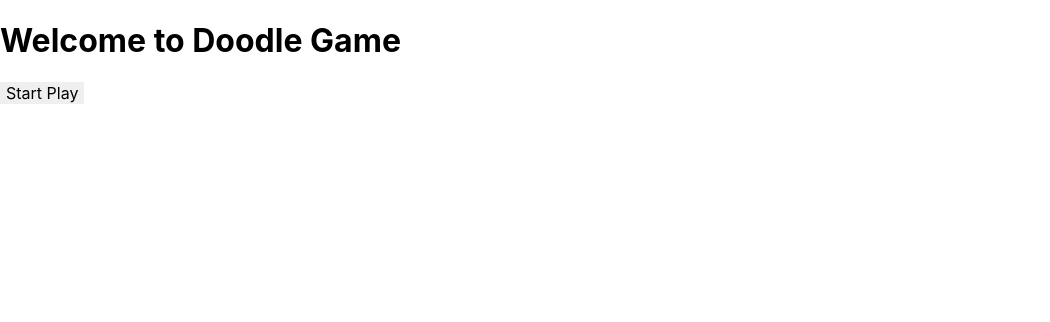
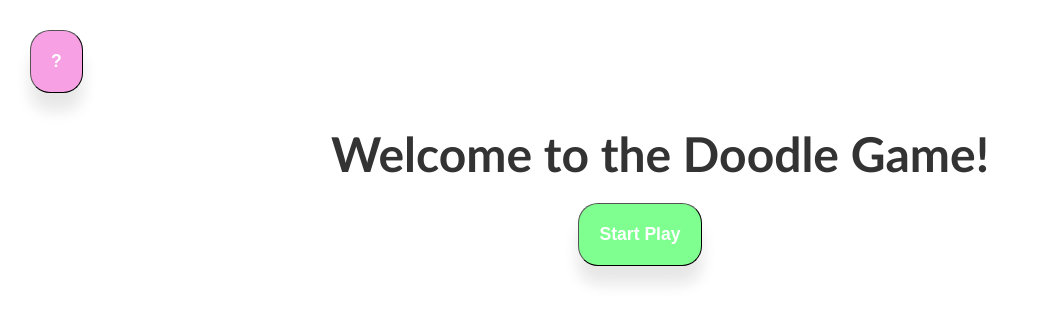
Before and after one commit to lielbsh/doodle-game, a React (Create React App) app in the folder client/: page / in a window 1280 px wide. Shown: the top 322 px of the page, without its empty margins (0-1050 px from the left). Built offline with nearby package versions, Linux system fonts and the light colour scheme.

Commit message:
Implementing CSS styling

```diff
--- a/client/package.json
+++ b/client/package.json
@@ -11,8 +11,10 @@
     "@types/jest": "^27.5.2",
     "@types/node": "^16.18.126",
     "autoprefixer": "^10.4.20",
+    "lucide-react": "^0.475.0",
     "react": "^19.0.0",
     "react-dom": "^19.0.0",
+    "react-icons": "^5.5.0",
     "react-router-dom": "^7.1.5",
     "react-scripts": "5.0.1",
     "typescript": "^4.9.5",
--- a/client/src/App.css
+++ b/client/src/App.css
@@ -1,33 +1,61 @@
-.App {
+h1, h2, h3, p {
+  margin: 0;
+  padding: 0;
   text-align: center;
 }
 
-.App-logo {
-  height: 40vmin;
-  pointer-events: none;
+header {
+  width: 100%;
+  padding: 20px;
+  background-color: inherit;
+  display: flex;
+  justify-content: space-between;
 }
 
-@media (prefers-reduced-motion: no-preference) {
-  .App-logo {
-    animation: App-logo-spin infinite 20s linear;
-  }
+button {
+  transition: all 0.3s ease;
+  cursor: pointer;
+  outline: none;
+  font-family: inherit;
 }
 
-.App-header {
-  background-color: #282c34;
-  min-height: 100vh;
-  display: flex;
-  flex-direction: column;
-  align-items: center;
-  justify-content: center;
-  font-size: calc(10px + 2vmin);
-  color: white;
+button:hover {
+  transform: translateY(-3px);
+}
+
+button:active {
+  transform: translateY(2px);
 }
 
 .App-link {
   color: #61dafb;
 }
 
+.container {
+  width: 100%;
+  margin: 0 auto;
+  padding: 20px;
+  display: flex;
+  justify-content: center;
+}
+
+footer {
+  padding: 10px 20px;
+  text-align: center;
+  background-color: #333;
+  color: white;
+}
+
+
+.App-logo {
+  height: 40vmin;
+  pointer-events: none;
+}
+@media (prefers-reduced-motion: no-preference) {
+  .App-logo {
+    animation: App-logo-spin infinite 20s linear;
+  }
+}
 @keyframes App-logo-spin {
   from {
     transform: rotate(0deg);
--- a/client/src/components/Canvas.tsx
+++ b/client/src/components/Canvas.tsx
@@ -40,8 +40,8 @@ const Canvas: React.FC<CanvasProps> = ({
   useEffect(() => {
     if (canvasRef.current) {
       const canvas = canvasRef.current;
-      canvas.width = 800;
-      canvas.height = 500;
+      canvas.width = 1200;
+      canvas.height = 600;
       const ctx = canvas.getContext("2d");
       if (ctx) {
         ctx.lineWidth = 2;
@@ -154,15 +154,23 @@ const Canvas: React.FC<CanvasProps> = ({
     <>
       <canvas
         ref={canvasRef}
+        className={`canvas ${
+          gameState === "DRAWING"
+            ? "drawing-phase"
+            : gameState === "GUESSING_PHASE"
+            ? "guessing-phase"
+            : ""
+        }`}
         style={{
-          border: "1px solid black",
           cursor: gameState === "DRAWING" ? "crosshair" : "default",
+          display: "block",
+          background: "white",
         }}
         onMouseDown={startDrawing}
         onMouseMove={draw}
         onMouseUp={stopDrawing}
         onMouseLeave={stopDrawing}
-        width={800}
+        width={1200}
         height={500}
       />
     </>
--- a/client/src/components/GuessEntry.tsx
+++ b/client/src/components/GuessEntry.tsx
@@ -40,15 +40,20 @@ const GuessInput: React.FC<GuessInputProps> = ({ setTimeLeft, time }) => {
   };
 
   return (
-    <div>
+    <div className="guess-container">
       <input
+        className="guess-input"
         type="text"
         value={guess}
         onChange={(e) => setGuess(e.target.value)}
         placeholder="Enter your guess..."
         disabled={hasSubmitted} // Prevents further input after submission
       />
-      <button onClick={handleGuessSubmit} disabled={hasSubmitted}>
+      <button
+        className="guess-button"
+        onClick={handleGuessSubmit}
+        disabled={hasSubmitted}
+      >
         {hasSubmitted ? "Guess Submitted" : "Submit Guess"}
       </button>
     </div>
--- a/client/src/components/HomePage.tsx
+++ b/client/src/components/HomePage.tsx
@@ -1,6 +1,8 @@
 import React, { useState } from "react";
 import { useNavigate } from "react-router-dom";
 import NameEntryModal from "../components/NameEntry";
+import "../styles/HomePage.css";
+import { X } from "lucide-react";
 
 const HomePage: React.FC = () => {
   const [isModalOpen, setIsModalOpen] = useState(false);
@@ -11,9 +13,25 @@ const HomePage: React.FC = () => {
 
   return (
     <div>
-      <h1>Welcome to Doodle Game</h1>
-      {!isModalOpen && <button onClick={openModal}>Start Play</button>}
-      {isModalOpen && <NameEntryModal onClose={() => setIsModalOpen(false)} />}
+      <header className="app-header">
+        <button className="button bn-pink">?</button>
+      </header>
+      <main>
+        <div className="headline">
+          <h1>Welcome to the Doodle Game!</h1>
+        </div>
+        <div className="container">
+          {!isModalOpen && (
+            <button className="button bn-green" onClick={openModal}>
+              Start Play
+            </button>
+          )}
+
+          {isModalOpen && (
+            <NameEntryModal onClose={() => setIsModalOpen(false)} />
+          )}
+        </div>
+      </main>
     </div>
   );
 };
--- a/client/src/components/NameEntry.tsx
+++ b/client/src/components/NameEntry.tsx
@@ -1,6 +1,7 @@
 import React, { useState } from "react";
 import { useNavigate } from "react-router-dom";
 import { Player } from "../models/Player";
+import { Check, X } from "lucide-react";
 
 interface NameEntryModalProps {
   onClose: () => void;
@@ -19,15 +20,19 @@ const NameEntryModal: React.FC<NameEntryModalProps> = ({ onClose }) => {
 
   return (
     <div className="modal">
-      <h2>Enter Your Name</h2>
       <input
         type="text"
         value={nameInput}
         onChange={(e) => setNameInput(e.target.value)}
         placeholder="Your name"
+        onKeyDown={(e) => e.key === "Enter" && handleConfirmName()}
       />
-      <button onClick={handleConfirmName}>Confirm</button>
-      <button onClick={onClose}>Cancel</button>
+      <button type="submit" onClick={handleConfirmName} className="confirm-btn">
+        <Check size={18} />
+      </button>
+      <button onClick={() => onClose()} className="cancel-btn">
+        <X size={18} />
+      </button>
     </div>
   );
 };
--- a/client/src/index.css
+++ b/client/src/index.css
@@ -1,18 +1,16 @@
+* {
+  margin: 0;
+  padding: 0;
+  box-sizing: border-box;
+}
+
 body {
-  margin: 0;
-  font-family: -apple-system, BlinkMacSystemFont, 'Segoe UI', 'Roboto', 'Oxygen',
+  font-family: 'Arial', sans-serif,-apple-system, BlinkMacSystemFont, 'Segoe UI', 'Roboto', 'Oxygen',
     'Ubuntu', 'Cantarell', 'Fira Sans', 'Droid Sans', 'Helvetica Neue',
     sans-serif;
   -webkit-font-smoothing: antialiased;
   -moz-osx-font-smoothing: grayscale;
+  background-color: #ffffff;
+  color: #333;
+  flex-direction: column;
 }
-
-button {
-  cursor: pointer;
-  border: none;
-}
-
-input, button, textarea {
-  font-family: inherit;
-  font-size: inherit;
-}
--- a/client/src/models/RoundResult.ts
+++ b/client/src/models/RoundResult.ts
@@ -3,5 +3,4 @@ export interface RoundResult{
     guessedWord: string,
     isCorrect: boolean,
     score: number,
-    round: number,
 }
--- a/client/src/styles/GamePage.css
+++ b/client/src/styles/GamePage.css
@@ -0,0 +1,172 @@
+/* Header */
+.game-header {
+    display: flex;
+    flex-direction: column;
+    align-items: center;
+    padding: 20px;
+    background-color: #f4cd0a;
+    border-bottom: 5px solid #fc6daf;
+    font-family: 'Comic Sans MS', cursive;
+    width: 100%;
+  }
+
+.row {
+    display: flex;
+    justify-content: space-between;
+    width: 100%;
+}
+
+.player-info {
+    align-items: start;
+    display: flex;
+    flex-direction: column;
+    gap: 8px;
+    width: 120px;
+}
+
+.timer {
+    background-color: white;
+    padding: 10px;
+    border: 2px solid #211e19;
+    border-radius: 8px;
+    font-size: 2rem;
+    font-weight: bold;
+    text-align: center;
+    width: 150px;
+    height: 80px;
+    box-shadow: 0 5px 0 #fc6daf;
+}
+
+.headline {
+    display: flex;
+    justify-content: center;
+    text-align: center;
+    margin-top: 10px;
+    font-size: 1.5rem;
+    height: 40px;
+
+    align-items: center;
+    justify-content: center;
+    transform: translateX(20px);
+    transition: all 0.3s ease;
+}
+
+.fixed-text {
+    font-size: 1.5rem;
+    font-weight: bold;
+    text-align: center;
+}
+
+.game-box {
+    padding: 16px;
+}
+
+.waiting-message {
+    font-size: 1.8rem;
+    color: #211e19;
+    padding: 40px;
+
+}
+
+.round {
+    color: #606060;
+    font-size: 1.4rem;
+}
+
+/* Canvas styling */
+canvas {
+    margin-top: 10px;
+    border-radius: 16px;
+    background-color: white;
+    border: 2px solid black;
+}
+
+.canvas.drawing-phase {
+    border-color: #212121;
+}
+
+.canvas.guessing-phase {
+    border-color: #ffcc00;
+}
+
+/* Guess input */
+.guess-container {
+    display: flex;
+    align-items: center;
+
+    animation: inputAppears 1s forwards;
+  }
+
+.guess-input {
+    font-family: 'Comic Sans MS', sans-serif;
+    font-size: 18px;
+    padding: 12px 18px;
+    border: 2px solid #ffcc00;
+    border-radius: 16px;
+    background: #fff9e5;
+    color: #333;
+    width: 300px;
+    transition: all 0.3s ease;
+    box-shadow: 0 5px 15px rgba(255, 204, 0, 0.2);
+    outline: none;
+    animation: inputAnimation 1s ease-out infinite;
+  }
+
+/* Animation for the input appearing */
+@keyframes inputAppears {
+    0% {
+        opacity: 0;
+        transform: translateY(20px);
+    }
+    100% {
+        opacity: 1;
+        transform: translateY(0);
+    }
+}
+
+.guess-input:focus {
+    border-color: #ff9800;
+    box-shadow: 0 5px 15px rgba(255, 152, 0, 0.5);
+    transform: scale(1.05);
+  }
+
+  /* Input disabled state */
+.guess-input:disabled {
+    background: #e0e0e0;
+    cursor: not-allowed;
+  }
+
+  /* Button styling */
+.guess-button {
+    font-family: 'Comic Sans MS', sans-serif;
+    font-size: 18px;
+    padding: 12px 24px;
+    background: #fc6daf;
+    color: white;
+    border: none;
+    border-radius: 50px;
+    cursor: pointer;
+    box-shadow: 0 5px 15px rgba(252, 109, 175, 0.4);
+    transition: all 0.3s ease;
+    outline: none;
+    margin-left: 10px;
+    width: 200px;
+  }
+
+  /* Button hover effect */
+.guess-button:hover {
+    background: #f9a7d4;
+    transform: translateY(-5px);
+  }
+
+  /* Button disabled state */
+.guess-button:disabled {
+    background: #e0e0e0;
+    cursor: not-allowed;
+    box-shadow: none;
+  }
+
+  /* Button active state */
+.guess-button:active {
+    transform: translateY(2px);
+  }
--- /dev/null
+++ b/client/src/styles/HomePage.css
@@ -0,0 +1,68 @@
+
+.headline {
+   text-size-adjust: 50px;
+   font-family:'Trebuchet MS', 'Lucida Sans Unicode', 'Lucida Grande', 'Lucida Sans', Arial, sans-serif
+}
+
+.button {
+    display: flex;
+    align-items: center;
+    padding: 20px;
+    box-shadow: 0px 18px 15px rgba(30, 17, 17, 0.1);
+    font-size: 1.1rem;
+    font-weight: bold;
+    color: white;
+    display: flex;
+    justify-content: center;
+    align-items: center;
+    margin: 10px;
+    transition: transform 0.3s ease;
+    border-radius: 20px;
+    border-width: thin;
+}
+
+.button.bn-green {
+    background-color: rgb(127, 255, 144);
+}
+
+.button.bn-pink {
+    background-color: rgb(247, 160, 228);
+}
+
+.modal {
+    display: flex;
+    align-items: center;
+    gap: 10px;
+}
+
+input {
+    width: 100%;
+    padding: 10px 15px;
+    font-size: 1rem;
+    border: thin solid #180d0b;
+    border-radius: 20px;
+}
+
+.confirm-btn {
+    background-color: #ffffff;
+    color:rgb(0, 255, 85);
+    border-radius: 50%;
+    border: none;
+    padding: 5px;
+}
+
+.confirm-btn:hover {
+    transform: scale(1.1);
+}
+
+.cancel-btn {
+    background-color: #ffffff;
+    color:rgb(32, 32, 32);
+    border-radius: 50%;
+    border: none;
+    padding: 5px;
+}
+
+.cancel-btn:hover {
+    transform: scale(1.1);
+}
```
Also changed, not shown: client/src/components/GamePage.tsx (+37 -25 lines), 2 other files (tests, documents, lock files or other folders).
